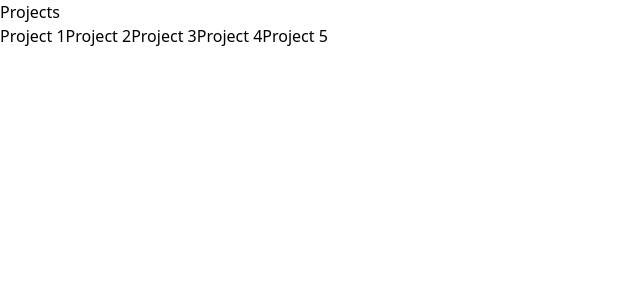
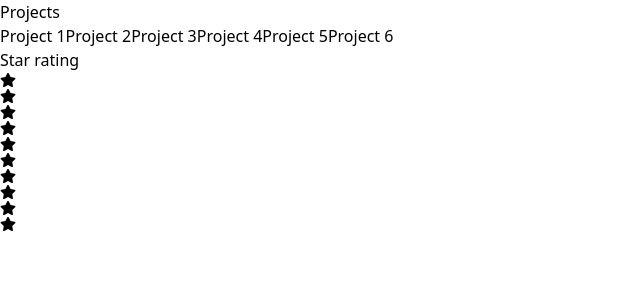
Before and after one commit to prachanda482244/react-minor-projects, a React (Vite) app in the folder react-minor-project/: page /project6 in a window 1280 px wide. Shown: the top 300 px of the page, without its empty margins (0-640 px from the left). Built offline with nearby package versions, Linux system fonts and the light colour scheme.

Commit message:
complete 6th project star rating

```diff
--- a/react-minor-project/package.json
+++ b/react-minor-project/package.json
@@ -12,6 +12,7 @@
   "dependencies": {
     "react": "^18.2.0",
     "react-dom": "^18.2.0",
+    "react-icons": "^5.0.1",
     "react-router-dom": "^6.21.3"
   },
   "devDependencies": {
--- a/react-minor-project/src/App.jsx
+++ b/react-minor-project/src/App.jsx
@@ -5,6 +5,7 @@ import Project3PasswordGenerator from "./Projects/Project3/Project3PasswordGener
 import Navbar from "./Components/Navbar"
 import Project4Routing from "./Projects/Project4/Project4Routing"
 import Project5Accordian from "./Projects/Project5/Project5Accordian"
+import Project6StarRating from "./Projects/Project6/Project6StarRating"
 
 const App = () => {
   return (
@@ -16,6 +17,7 @@ const App = () => {
         <Route path="/project3" element={<Project3PasswordGenerator />} />
         <Route path="/project4/*" element={<Project4Routing />} />
         <Route path="/project5" element={<Project5Accordian />} />
+        <Route path="/project6" element={<Project6StarRating noOfStars={10} />} />
       </Routes>
 
     </div>
--- a/react-minor-project/src/Components/Navbar.jsx
+++ b/react-minor-project/src/Components/Navbar.jsx
@@ -20,7 +20,11 @@ const Navbar = () => {
         {
             url: '/project5',
             name: 'Project 5'
-        }
+        },
+        {
+            url: '/project6',
+            name: 'Project 6'
+        },
     ]
     return (
         <nav className="flex items-center bg-black border-b-2 text-white p-3 justify-between">
--- /dev/null
+++ b/react-minor-project/src/Projects/Project6/Project6StarRating.jsx
@@ -0,0 +1,40 @@
+import { useState } from "react";
+import { FaStar } from "react-icons/fa";
+const Project6StarRating = ({ noOfStars = 5 }) => {
+    const [rating, setRating] = useState(0)
+    const [hover, setHover] = useState(0)
+
+    const handleClick = (currentIndex) => {
+        setRating(currentIndex)
+
+    }
+    const handleMouseEnter = (currentIndex) => {
+        setHover(currentIndex)
+    }
+    const handleMouseLeave = () => {
+        setHover(rating)
+    }
+    return (
+        <div className="text-3xl flex flex-col items-center p-10 gap-5">
+            <h1 className="text-center font-bold">
+                Star rating
+            </h1>
+            <div className="flex items-center flex-wrap gap-5">
+                {
+                    [...Array(noOfStars)].map((_, index) => (
+                        < FaStar
+                            key={index}
+                            className={`${index <= (hover || rating) ? 'text-orange-600' : ''} cursor-pointer text-black`}
+                            onClick={() => handleClick(index)}
+                            onMouseEnter={() => handleMouseEnter(index)}
+                            onMouseLeave={handleMouseLeave}
+                        />
+
+                    ))
+                }
+            </div>
+        </div>
+    )
+}
+
+export default Project6StarRating
```
Also changed, not shown: react-minor-project/src/Projects/Project6/data.js (added, +22 -0 lines), react-minor-project/.eslintrc.cjs, 2 other files (tests, documents, lock files or other folders).
